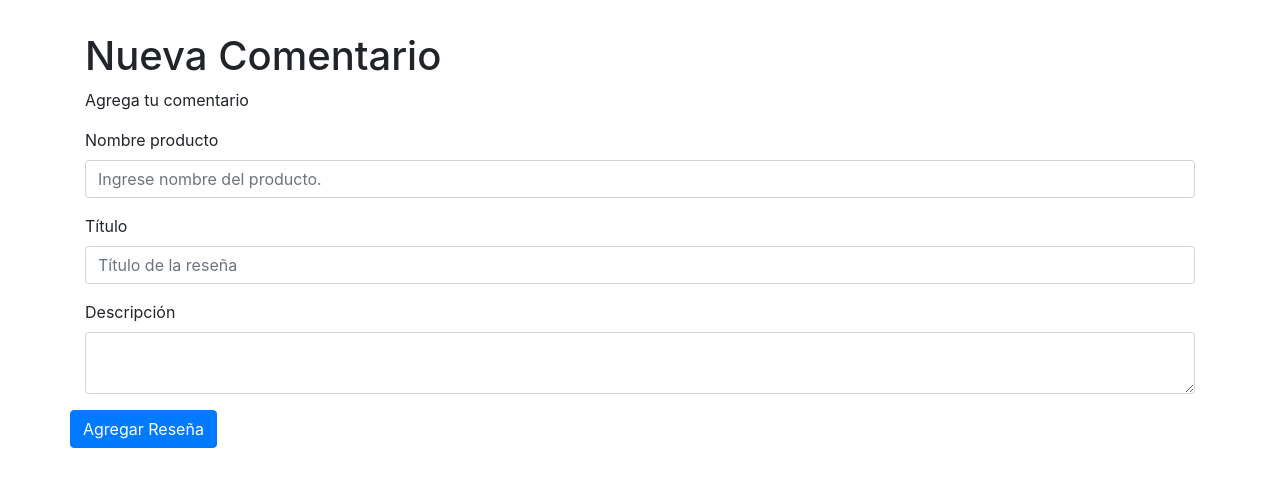
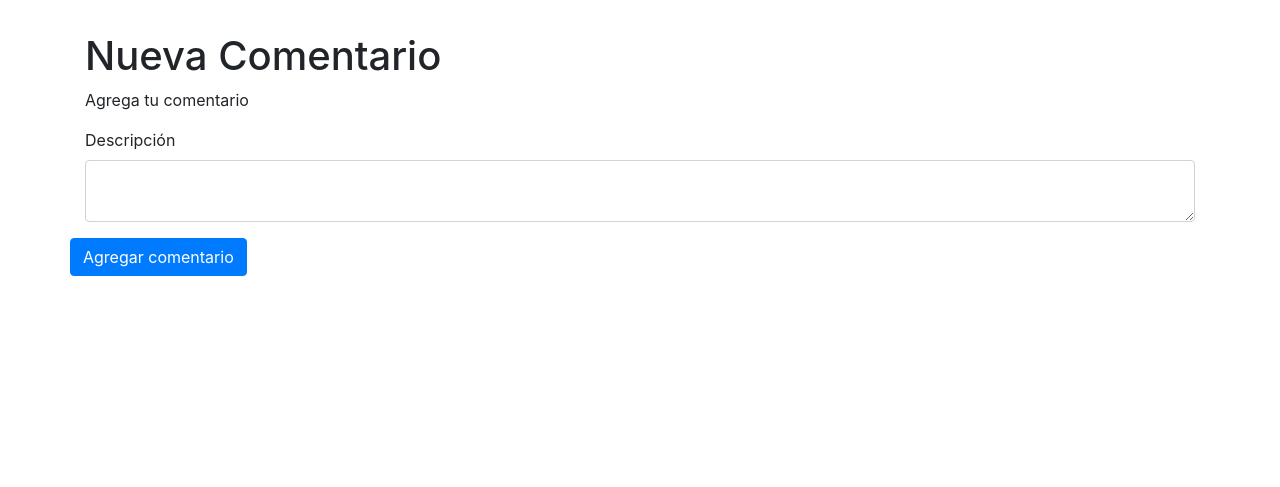
Before and after one commit to DCC-CC4401/2023-1-Grupo-3, a Django app: template resenas_cool/comentarios/templates/nuevo_comentario.html in a window 1280 px wide. Shown: the top 487 px of the page. Run offline with Django 4.2, Linux system fonts and the light colour scheme; the template is opened without the code that fills it, so the values that code supplies are empty; some libraries are stand-ins or nearby versions.

Commit message:
avance parcial del formulario ,faltan detalles(?)

```diff
--- a/resenas_cool/comentarios/admin.py
+++ b/resenas_cool/comentarios/admin.py
@@ -1,4 +1,4 @@
 from django.contrib import admin
-from comentarios.models import Comentario
+from models import Comentario
 
 admin.site.register(Comentario)
--- a/resenas_cool/comentarios/templates/nuevo_comentario.html
+++ b/resenas_cool/comentarios/templates/nuevo_comentario.html
@@ -8,7 +8,7 @@
   <body>
       <div class="container" style="margin-top: 2em">
 
-          <!-- Encabezado de la página-->
+        <!-- Encabezado de la página-->
           <!-- Podríamos agregar el id de al reseña en título, no sé si se puede :p-->
 
           <h1>Nueva Comentario</h1>
@@ -17,14 +17,6 @@
           <form action="" method="post" enctype="multipart/form-data">
               {% csrf_token %} <!-- csrf token for basic security -->
               <!-- Formulario de nueva tarea-->
-              <div class="form-group">
-                  <label for="nombre_producto">Nombre producto</label>
-                  <input type="text" id="nombre_producto" class="form-control" placeholder="Ingrese nombre del producto." name="nombre_producto" required>
-              </div>
-              <div class="form-group">
-                  <label for="titulo">Título</label>
-                  <input  id="titulo" class="form-control" placeholder="Título de la reseña" name="titulo" required>
-              </div>
                 <div class="form-group">
                     <label for="descripcion">Descripción</label>
                     <textarea  id="descripcion" class="form-control" name="descripcion" required></textarea>
@@ -32,7 +24,7 @@
               <!-- Fin formulario de nueva tarea -->
               <!-- Botones para agregar o eliminar tarea -->
               <div class="row">
-                  <button class="btn btn-primary" name="reviewAdd" type="submit"><i class="fa fa-plus icon"></i>Agregar Reseña</button>
+                  <button class="btn btn-primary" name="reviewAdd" type="submit"><i class="fa fa-plus icon"></i>Agregar comentario</button>
               </div>
               <!-- Fin botones para agregar o eliminar tarea -->
           </form>
```
Also changed, not shown: resenas_cool/comentarios/formsComentario.py (added, +9 -0 lines), resenas_cool/comentarios/views.py (+22 -1 lines), resenas_cool/comentarios/migrations/0001_initial.py (added), resenas_cool/resenas/migrations/0011_alter_resenas_fecha_creación.py (added), resenas_cool/resenas/migrations/0012_merge_20230604_1900.py (added).
